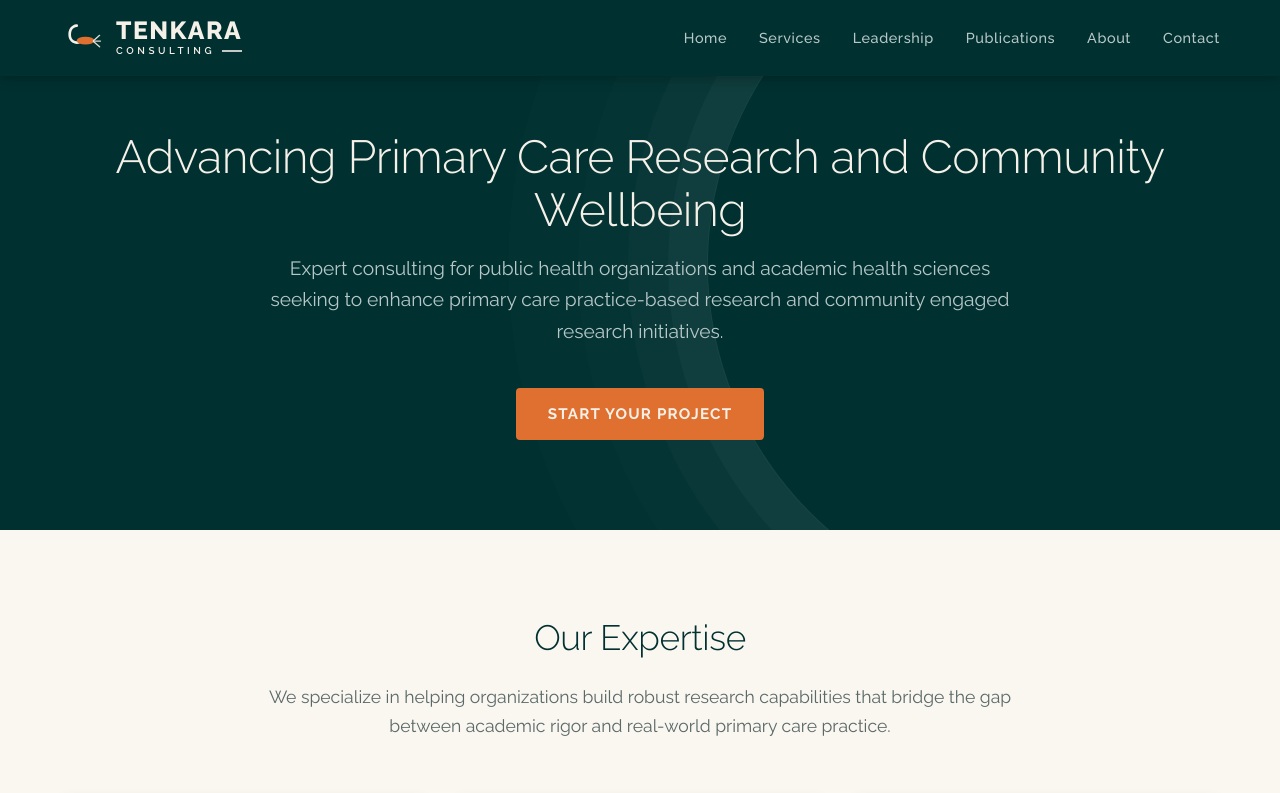
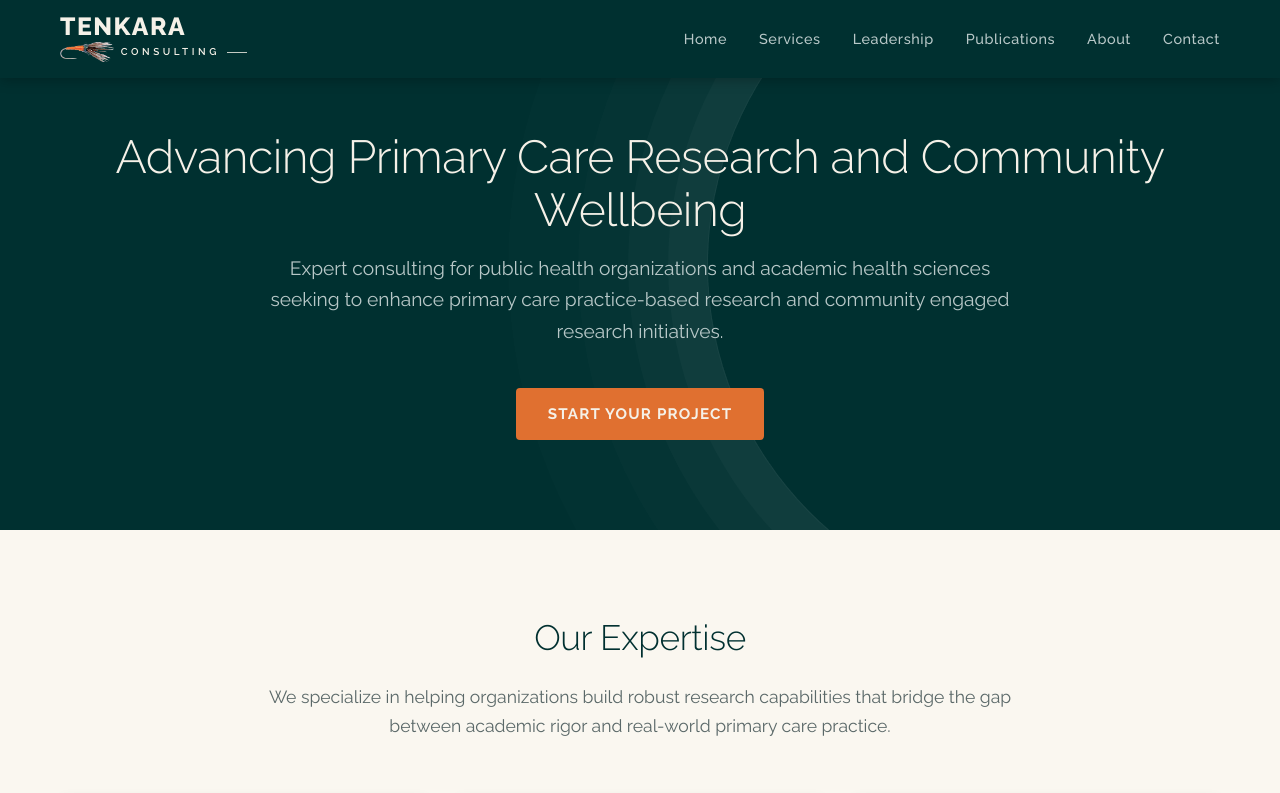
Before and after one commit to dnease/Tenkara-Consulting-LLC-live, a plain HTML site: page index.html in a window 1280 px wide. Shown: the top 793 px of the page. Drawn offline with Linux system fonts and the light colour scheme.

Commit message:
Use letterhead fly image in header lockup instead of favicon mark
Reverts the favicon-in-header change; places the letterhead fly beside
CONSULTING as in the printed lockup.

Co-Authored-By: Claude Sonnet 5.5 <noreply@anthropic.com>
Claude-Session: https://claude.ai/code/session_01RvrVDbMZ58Q94gvyh6Q4AF

```diff
--- a/index.html
+++ b/index.html
@@ -16,13 +16,11 @@
     <header>
         <nav class="container">
             <a href="./" class="logo">
-                <img class="logo-mark" src="static/images/favicon.svg" alt="" aria-hidden="true" width="44" height="44">
-                <span class="logo-text">
-                    <span class="logo-word">TENKARA</span>
+                <span class="logo-word">TENKARA</span>
                 <span class="logo-sub">
+                    <img class="logo-fly" src="static/images/fly.png" alt="" aria-hidden="true" width="54" height="20">
                     <span>CONSULTING</span>
                     <span class="logo-rule"></span>
-                </span>
                 </span>
             </a>
             <ul class="nav-links">
--- a/static/css/styles.css
+++ b/static/css/styles.css
@@ -67,25 +67,11 @@ nav {
 /* Branded lockup: TENKARA / CONSULTING */
 .logo {
     display: inline-flex;
-    flex-direction: row;
-    align-items: center;
-    gap: 0.75rem;
+    flex-direction: column;
+    align-items: flex-start;
     color: var(--tk-paper);
     text-decoration: none;
     line-height: 1;
-}
-
-.logo-mark {
-    width: 44px;
-    height: 44px;
-    flex: none;
-    display: block;
-}
-
-.logo-text {
-    display: inline-flex;
-    flex-direction: column;
-    align-items: flex-start;
 }
 
 .logo-word {
@@ -110,6 +96,13 @@ nav {
     font-size: 0.62rem;
     letter-spacing: 0.36em;
     white-space: nowrap;
+}
+
+.logo-fly {
+    height: 20px;
+    width: auto;
+    flex: none;
+    display: block;
 }
 
 .logo-rule {
```
Also changed, not shown: 404.html (+2 -4 lines), contact/index.html (+2 -4 lines), contact/thank-you/index.html (+2 -4 lines), publications/index.html (+2 -4 lines), static/images/fly.png (added).
